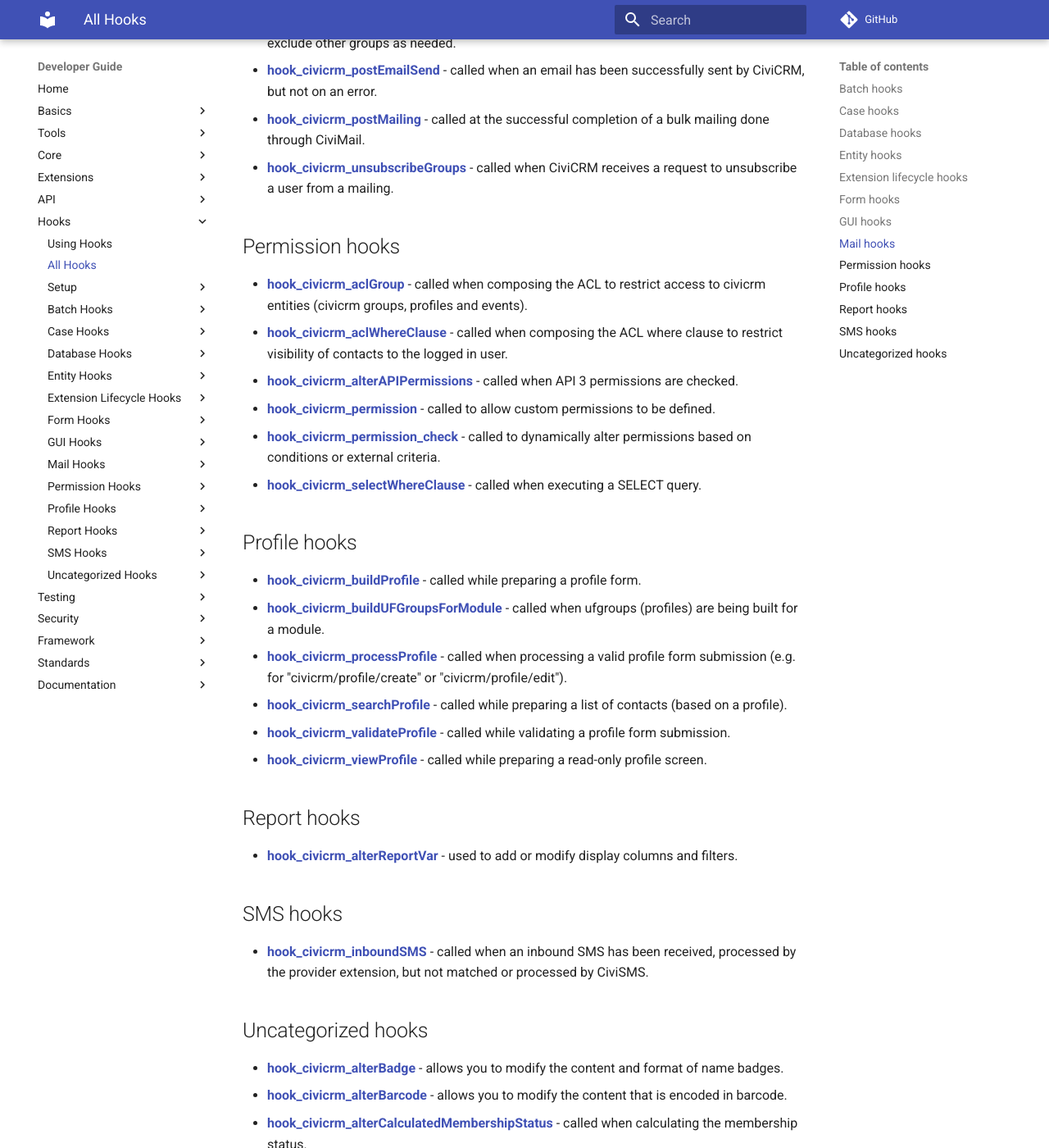
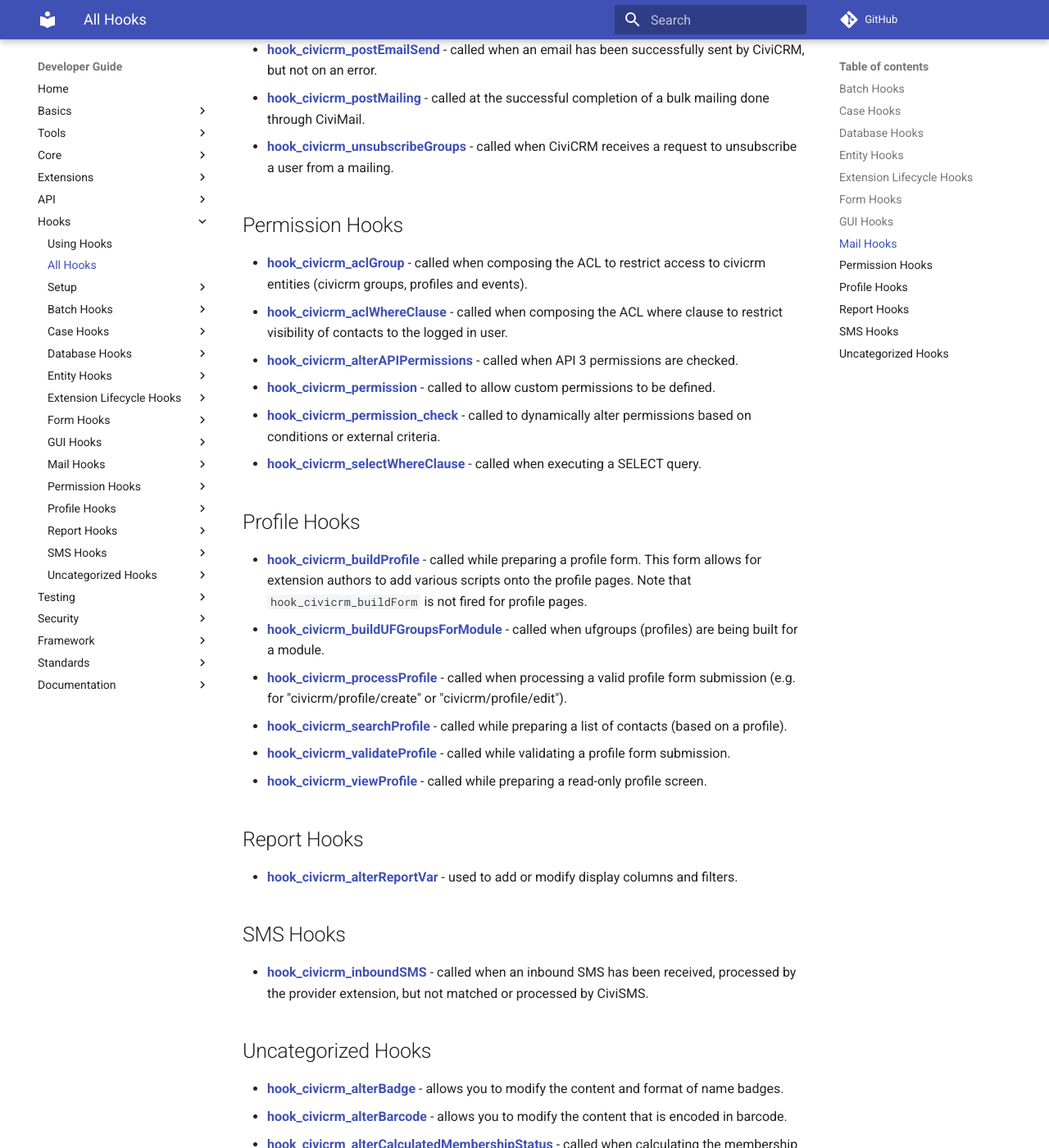
Before and after one commit to civicrm/civicrm-dev-docs, an MkDocs documentation site: the page built from docs/hooks/list.md, in a window 1280 px wide and 1400 px high, scrolled down 3624 px. Shown: the whole window at 82% size. Built offline with MkDocs 1.6.1 and Material for MkDocs 9.7.7, drawn with Linux system fonts in a browser that asks for light colours; comment, search, counter and statistics services are not loaded; old or Windows-style settings are respelled for this version of MkDocs; some of the changed text lies outside the part shown.

Commit message:
Re-generate hooks summary page

```diff
--- a/docs/hooks/list.md
+++ b/docs/hooks/list.md
@@ -11,19 +11,19 @@
 
 This is an overview list of all available hooks, listed by category.
 
-## Batch hooks
+## Batch Hooks
 
 * **[hook_civicrm_batchItems](/hooks/hook_civicrm_batchItems.md)** - called when a CSV batch export file is about to be generated.
 * **[hook_civicrm_batchQuery](/hooks/hook_civicrm_batchQuery.md)** - called when the query of CSV batch export is generated.
 
-## Case hooks
+## Case Hooks
 
 * **[hook_civicrm_caseChange](/hooks/hook_civicrm_caseChange.md)** - fires whenever a record in a case changes.
 * **[hook_civicrm_caseTypes](/hooks/hook_civicrm_caseTypes.md)** - defines available case types.
 * **[hook_civicrm_post_case_merge](/hooks/hook_civicrm_post_case_merge.md)** - called after a case merge happens.
 * **[hook_civicrm_pre_case_merge](/hooks/hook_civicrm_pre_case_merge.md)** - called before a case merge happens.
 
-## Database hooks
+## Database Hooks
 
 * **[hook_civicrm_copy](/hooks/hook_civicrm_copy.md)** - called after a CiviCRM object (Event, ContributionPage, Profile) has been copied.
 * **[hook_civicrm_custom](/hooks/hook_civicrm_custom.md)** - called *after* the database write on a custom table.
@@ -35,11 +35,11 @@
 * **[hook_civicrm_triggerInfo](/hooks/hook_civicrm_triggerInfo.md)** - allows you to define MySQL triggers.
 * **[hook_civicrm_referenceCounts](/hooks/hook_civicrm_referenceCounts.md)** - called to determine the reference-count for a record.
 
-## Entity hooks
+## Entity Hooks
 
 * **[hook_civicrm_entityTypes](/hooks/hook_civicrm_entityTypes.md)** - called for declaring managed entities via API.
 
-## Extension lifecycle hooks
+## Extension Lifecycle Hooks
 
 * **[hook_civicrm_disable](/hooks/hook_civicrm_disable.md)** - called when an extension is disabled.
 * **[hook_civicrm_enable](/hooks/hook_civicrm_enable.md)** - called when an extension is re-enabled.
@@ -48,7 +48,7 @@
 * **[hook_civicrm_uninstall](/hooks/hook_civicrm_uninstall.md)** - called when an extension is uninstalled.
 * **[hook_civicrm_upgrade](/hooks/hook_civicrm_upgrade.md)** - called when an administrator visits the "Manage Extensions" screen to determine if there are any pending upgrades.
 
-## Form hooks
+## Form Hooks
 
 * **[hook_civicrm_alterContent](/hooks/hook_civicrm_alterContent.md)** - invoked after all the content of a CiviCRM form or page is generated and allows for direct manipulation of the generated content.
 * **[hook_civicrm_alterTemplateFile](/hooks/hook_civicrm_alterTemplateFile.md)** - invoked while selecting the tpl file to use to render the page.
@@ -59,8 +59,9 @@
 * **[<del>hook_civicrm_validate</del>](/hooks/hook_civicrm_validate.md)** - **(Removed)** invoked during all CiviCRM form validation. An array of errors detected is returned. Else we assume validation succeeded.
 * **[hook_civicrm_validateForm](/hooks/hook_civicrm_validateForm.md)** - allows you to customize the logic used to validate forms.
 
-## GUI hooks
+## GUI Hooks
 
+* **[hook_civicrm_alterEntityRefParams](/hooks/hook_civicrm_alterEntityRefParams.md)** - called when an `entityRef` field is rendered in a form, which allows you to modify the parameters used to fetch options for this kind of field.
 * **[hook_civicrm_alterMenu](/hooks/hook_civicrm_alterMenu.md)** - called when building CiviCRM's list of HTTP routes and should be used when you want to register custom paths or URLS.
 * **[hook_civicrm_buildAmount](/hooks/hook_civicrm_buildAmount.md)** - called when building the amount structure for a Contribution or Event Page, allowing you to modify the set of radio buttons representing amounts for contribution levels and event registration fees.
 * **[hook_civicrm_caseSummary](/hooks/hook_civicrm_caseSummary.md)** - called when the manage case screen is displayed, and it allows the injection of label/value pairs which are rendered inside divs underneath the existing summary table.
@@ -93,7 +93,7 @@
 * **[hook_civicrm_postMailing](/hooks/hook_civicrm_postMailing.md)** - called at the successful completion of a bulk mailing done through CiviMail.
 * **[hook_civicrm_unsubscribeGroups](/hooks/hook_civicrm_unsubscribeGroups.md)** - called when CiviCRM receives a request to unsubscribe a user from a mailing.
 
-## Permission hooks
+## Permission Hooks
 
 * **[hook_civicrm_aclGroup](/hooks/hook_civicrm_aclGroup.md)** - called when composing the ACL to restrict access to civicrm entities (civicrm groups, profiles and events).
 * **[hook_civicrm_aclWhereClause](/hooks/hook_civicrm_aclWhereClause.md)** - called when composing the ACL where clause to restrict visibility of contacts to the logged in user.
@@ -102,24 +102,24 @@
 * **[hook_civicrm_permission_check](/hooks/hook_civicrm_permission_check.md)** - called to dynamically alter permissions based on conditions or external criteria.
 * **[hook_civicrm_selectWhereClause](/hooks/hook_civicrm_selectWhereClause.md)** - called when executing a SELECT query.
 
-## Profile hooks
+## Profile Hooks
 
-* **[hook_civicrm_buildProfile](/hooks/hook_civicrm_buildProfile.md)** - called while preparing a profile form.
+* **[hook_civicrm_buildProfile](/hooks/hook_civicrm_buildProfile.md)** - called while preparing a profile form. This form allows for extension authors to add various scripts onto the profile pages. Note that `hook_civicrm_buildForm` is not fired for profile pages.
 * **[hook_civicrm_buildUFGroupsForModule](/hooks/hook_civicrm_buildUFGroupsForModule.md)** - called when ufgroups (profiles) are being built for a module.
 * **[hook_civicrm_processProfile](/hooks/hook_civicrm_processProfile.md)** - called when processing a valid profile form submission (e.g. for "civicrm/profile/create" or "civicrm/profile/edit").
 * **[hook_civicrm_searchProfile](/hooks/hook_civicrm_searchProfile.md)** - called while preparing a list of contacts (based on a profile).
 * **[hook_civicrm_validateProfile](/hooks/hook_civicrm_validateProfile.md)** - called while validating a profile form submission.
 * **[hook_civicrm_viewProfile](/hooks/hook_civicrm_viewProfile.md)** - called while preparing a read-only profile screen.
 
-## Report hooks
+## Report Hooks
 
 * **[hook_civicrm_alterReportVar](/hooks/hook_civicrm_alterReportVar.md)** - used to add or modify display columns and filters.
 
-## SMS hooks
+## SMS Hooks
 
 * **[hook_civicrm_inboundSMS](/hooks/hook_civicrm_inboundSMS.md)** - called when an inbound SMS has been received, processed by the provider extension, but not matched or processed by CiviSMS.
 
-## Uncategorized hooks
+## Uncategorized Hooks
 
 * **[hook_civicrm_alterBadge](/hooks/hook_civicrm_alterBadge.md)** - allows you to modify the content and format of name badges.
 * **[hook_civicrm_alterBarcode](/hooks/hook_civicrm_alterBarcode.md)** - allows you to modify the content that is encoded in barcode.
```
Also changed, not shown: other parts of docs/hooks/list.md (+1 -2 lines).
